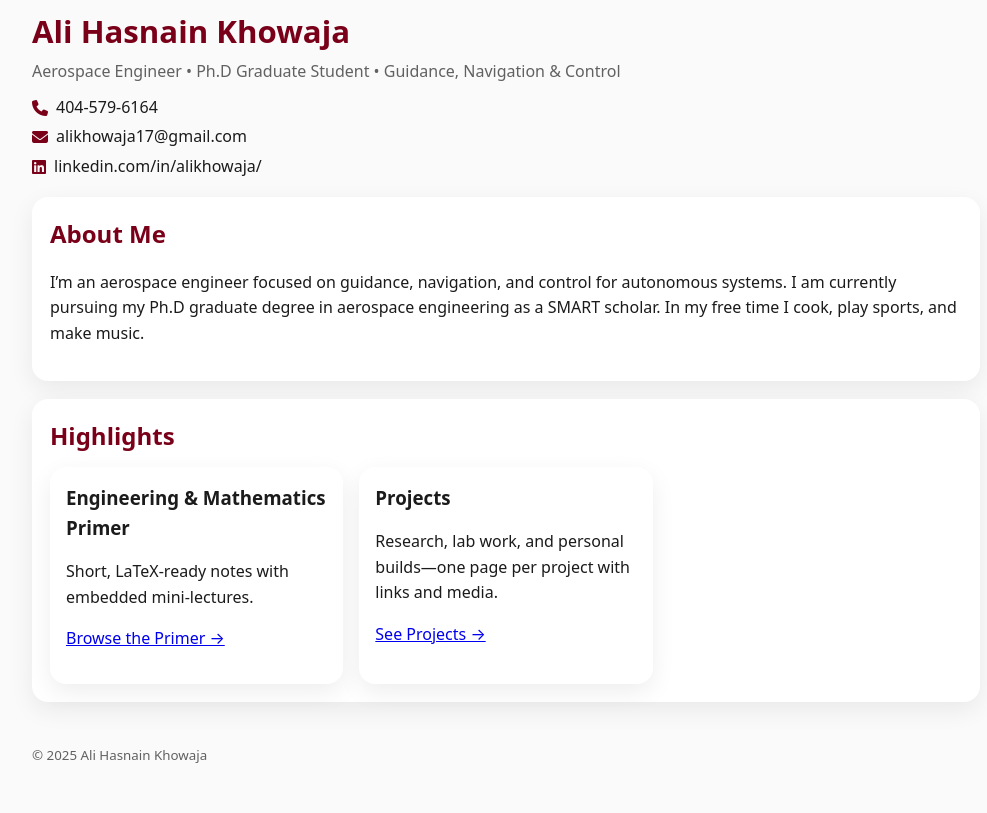
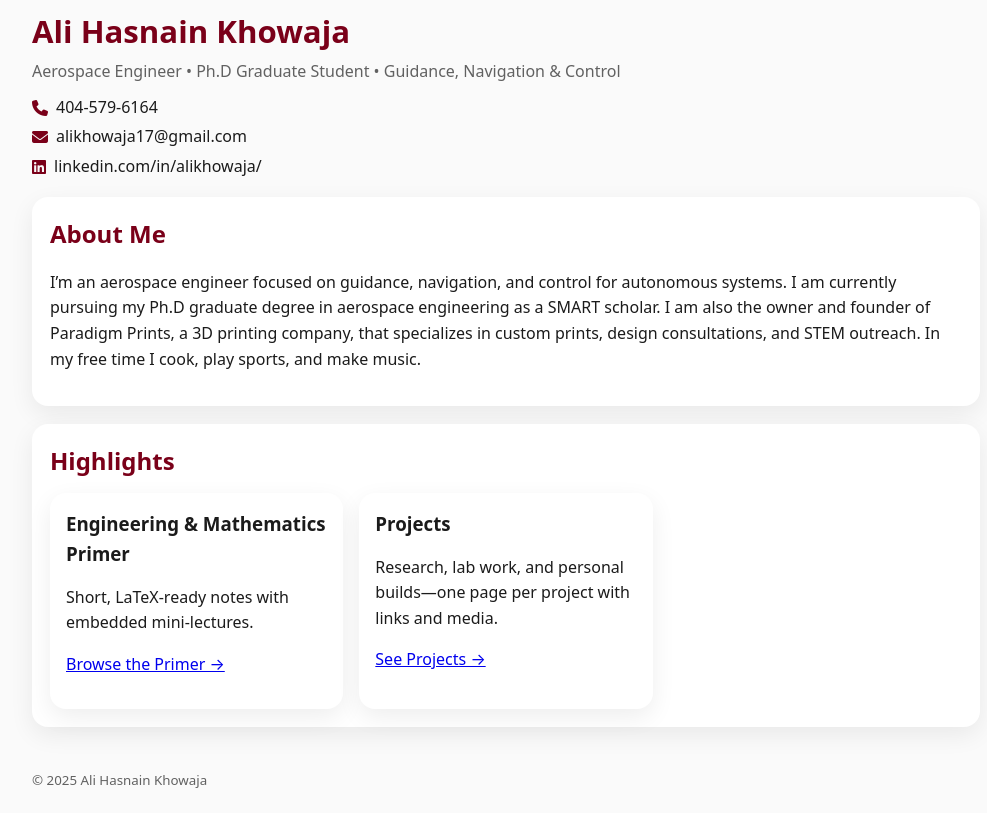
Before and after one commit to khowaja17/khowaja17.github.io, a Jekyll site: the page built from index.md, in a window 1280 px wide and 1095 px high, cut to the strip 282-1095 px from the top of the window. Shown: the whole strip, without its empty margins (134-1121 px from the left). Built offline with Jekyll 4.4.1, drawn with Linux system fonts in a browser that asks for light colours.

Commit message:
Update index.md

```diff
--- a/index.md
+++ b/index.md
@@ -21,7 +21,7 @@ layout: default
 
 <div class="section">
   <h2>About Me</h2>
-  <p>I’m an aerospace engineer focused on guidance, navigation, and control for autonomous systems. I am currently pursuing my Ph.D graduate degree in aerospace engineering as a SMART scholar. In my free time I cook, play sports, and make music.</p>
+  <p>I’m an aerospace engineer focused on guidance, navigation, and control for autonomous systems. I am currently pursuing my Ph.D graduate degree in aerospace engineering as a SMART scholar. I am also the owner and founder of Paradigm Prints, a 3D printing company, that specializes in custom prints, design consultations, and STEM outreach. In my free time I cook, play sports, and make music.</p>
 </div>
 
 <div class="section">
```
